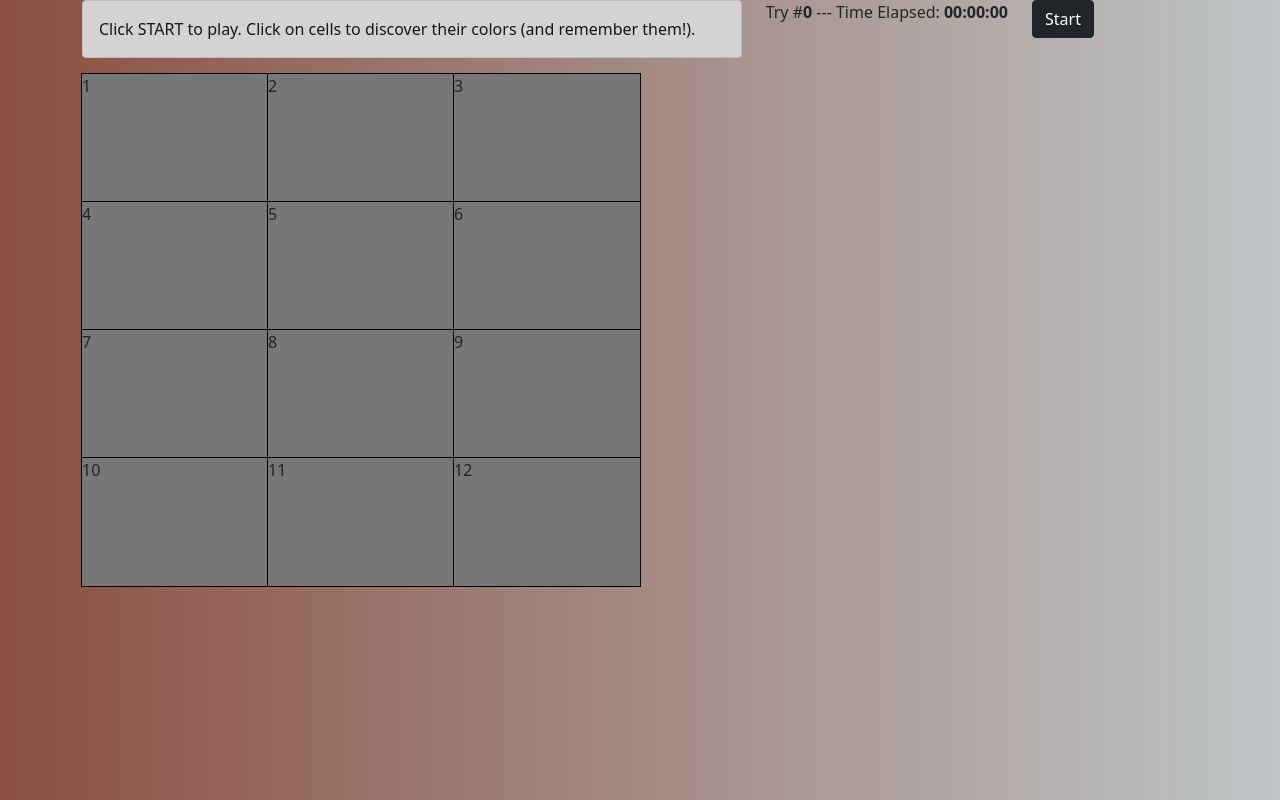
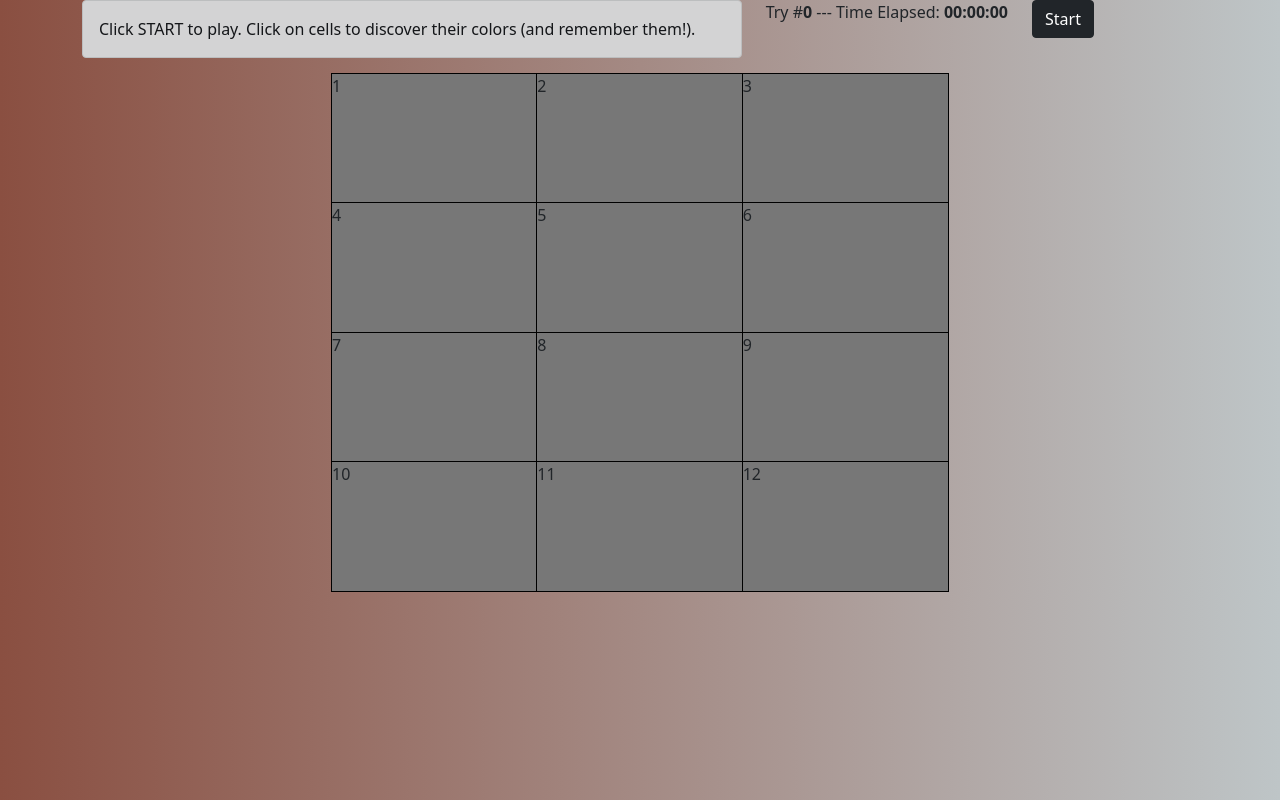
Before and after one commit to ekrzak/memotest, a website: page index.html in a window 1280 px wide. Drawn offline with nearby package versions, Linux system fonts and the light colour scheme.

Commit message:
Change styles for board

```diff
--- a/css/main.css
+++ b/css/main.css
@@ -3,8 +3,12 @@ body {
     background: linear-gradient(90deg, rgba(4,4,4,0.9640231092436975) 0%, rgba(138,79,65,1) 0%, rgba(190,197,199,1) 100%, rgba(182,182,182,1) 100%);
 }
 
+#board {
+    width: 50%;
+}
+
 .cell {
-    height: 10vw;
+    height: 10.1vw;
     outline: 1px solid black;
     background-color: #777;
     transition: background-color 750ms;
--- a/index.html
+++ b/index.html
@@ -25,48 +25,48 @@
             </div>
         </div>
     </div>
-    <div class="container-sm" id="board">
+    <div class="container" id="board">
         <div class="row g-0">
-            <div class="col-sm-2">
+            <div class="col-4">
                 <div id="cell-1" class="cell">1</div>
             </div>
-            <div class="col-sm-2">
+            <div class="col-4">
                 <div id="cell-2" class="cell">2</div>
             </div>
-            <div class="col-sm-2">
+            <div class="col-4">
                 <div id="cell-3" class="cell">3</div>
             </div>
         </div>
         <div class="row g-0">
-            <div class="col-sm-2">
+            <div class="col-4">
                 <div id="cell-4" class="cell">4</div>
             </div>
-            <div class="col-sm-2">
+            <div class="col-4">
                 <div id="cell-5" class="cell">5</div>
             </div>
-            <div class="col-sm-2">
+            <div class="col-4">
                 <div id="cell-6" class="cell">6</div>
             </div>
         </div>
         <div class="row g-0">
-            <div class="col-sm-2">
+            <div class="col-4">
                 <div id="cell-7" class="cell">7</div>
             </div>
-            <div class="col-sm-2">
+            <div class="col-4">
                 <div id="cell-8" class="cell">8</div>
             </div>
-            <div class="col-sm-2">
+            <div class="col-4">
                 <div id="cell-9" class="cell">9</div>
             </div>
         </div>
         <div class="row g-0">
-            <div class="col-sm-2">
+            <div class="col-4">
                 <div id="cell-10" class="cell">10</div>
             </div>
-            <div class="col-sm-2">
+            <div class="col-4">
                 <div id="cell-11" class="cell">11</div>
             </div>
-            <div class="col-sm-2">
+            <div class="col-4">
                 <div id="cell-12" class="cell">12</div>
             </div>
         </div>
```
